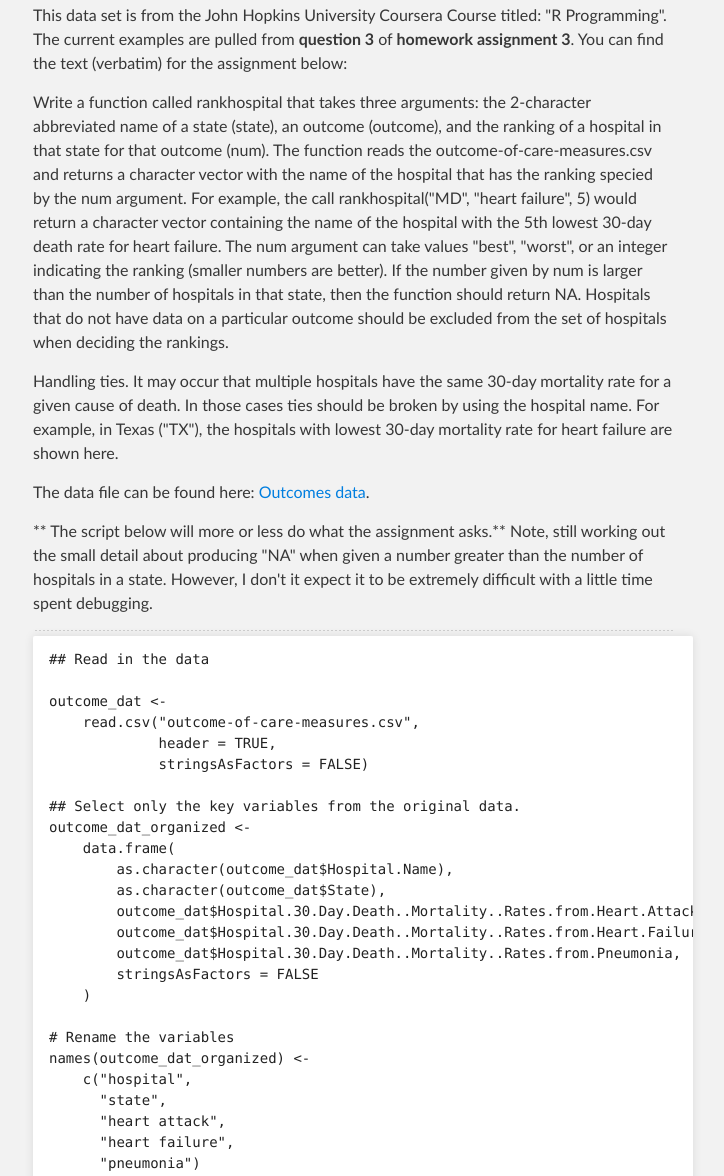
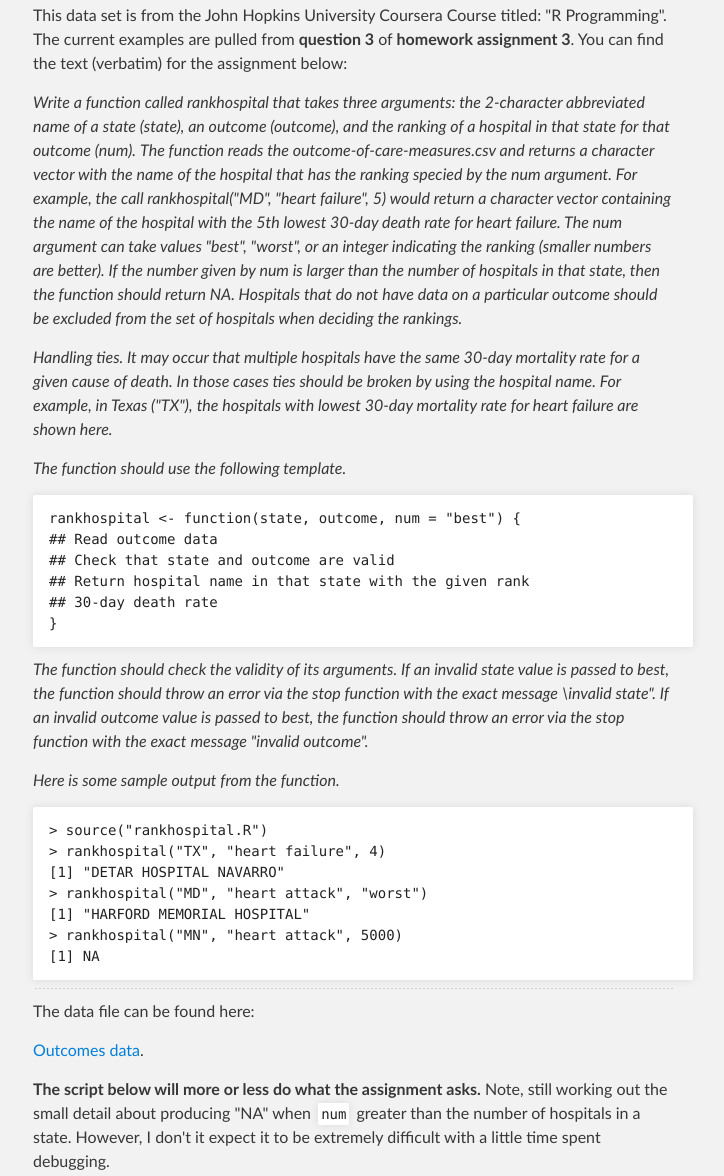
Before and after one commit to mjtat/Coursera-Programming-Assignment-Homework-3-Question-3, a plain HTML site: page index.html in a window 1280 px wide. Shown: the part 393-1569 px from the top of the page, without its empty margins (287-1011 px from the left). Drawn offline with Linux system fonts and the light colour scheme.

```diff
--- a/index.html
+++ b/index.html
@@ -36,18 +36,48 @@
 
 <p>This data set is from the John Hopkins University Coursera Course titled: "R Programming". The current examples are pulled from <strong>question 3</strong> of <strong>homework assignment 3</strong>. You can find the text (verbatim) for the assignment below:</p>
 
-<p>Write a function called rankhospital that takes three arguments: the 2-character abbreviated name of a
-state (state), an outcome (outcome), and the ranking of a hospital in that state for that outcome (num).
-The function reads the outcome-of-care-measures.csv and returns a character vector with the name
-of the hospital that has the ranking specied by the num argument. For example, the call rankhospital("MD", "heart failure", 5) would return a character vector containing the name of the hospital with the 5th lowest 30-day death rate for heart failure. The num argument can take values "best", "worst", or an integer indicating the ranking (smaller numbers are better). If the number given by num is larger than the number of hospitals in that state, then the function should return NA. Hospitals that do not have data on a particular outcome should be excluded from the set of hospitals when deciding the rankings.</p>
+<p><em>Write a function called rankhospital that takes three arguments: the 2-character abbreviated name of a</em>
+<em>state (state), an outcome (outcome), and the ranking of a hospital in that state for that outcome (num).</em>
+<em>The function reads the outcome-of-care-measures.csv and returns a character vector with the name</em>
+<em>of the hospital that has the ranking specied by the num argument. For example, the call rankhospital("MD", "heart failure", 5) would return a character vector containing the name of the hospital with the 5th lowest 30-day death rate for heart failure. The num argument can take values "best", "worst", or an integer indicating the ranking (smaller numbers are better). If the number given by num is larger than the number of hospitals in that state, then the function should return NA. Hospitals that do not have data on a particular outcome should be excluded from the set of hospitals when deciding the rankings.</em></p>
 
-<p>Handling ties. It may occur that multiple hospitals have the same 30-day mortality rate for a given cause
-of death. In those cases ties should be broken by using the hospital name. For example, in Texas ("TX"),
-the hospitals with lowest 30-day mortality rate for heart failure are shown here.</p>
+<p><em>Handling ties. It may occur that multiple hospitals have the same 30-day mortality rate for a given cause</em>
+<em>of death. In those cases ties should be broken by using the hospital name. For example, in Texas ("TX"),</em>
+<em>the hospitals with lowest 30-day mortality rate for heart failure are shown here.</em></p>
 
-<p>The data file can be found here: <a href="https://github.com/mjtat/Coursera-Programming-Assignment-Homework-3-Question-3/raw/master/outcome-of-care-measures.csv">Outcomes data</a>.</p>
+<p><em>The function should use the following template.</em></p>
 
-<p>** The script below will more or less do what the assignment asks.** Note, still working out the small detail about producing "NA" when given a number greater than the number of hospitals in a state. However, I don't it expect it to be extremely difficult with a little time spent debugging.</p>
+<pre><code>rankhospital &lt;- function(state, outcome, num = "best") {
+## Read outcome data
+## Check that state and outcome are valid
+## Return hospital name in that state with the given rank
+## 30-day death rate
+}
+</code></pre>
+
+<p><em>The function should check the validity of its arguments. If an invalid state value is passed to best, the</em>
+<em>function should throw an error via the stop function with the exact message \invalid state". If an invalid</em>
+<em>outcome value is passed to best, the function should throw an error via the stop function with the exact</em>
+<em>message "invalid outcome".</em></p>
+
+<p><em>Here is some sample output from the function.</em></p>
+
+<pre><code>&gt; source("rankhospital.R")
+&gt; rankhospital("TX", "heart failure", 4)
+[1] "DETAR HOSPITAL NAVARRO"
+&gt; rankhospital("MD", "heart attack", "worst")
+[1] "HARFORD MEMORIAL HOSPITAL"
+&gt; rankhospital("MN", "heart attack", 5000)
+[1] NA
+</code></pre>
+
+<hr>
+
+<p>The data file can be found here: </p>
+
+<p><a href="https://github.com/mjtat/Coursera-Programming-Assignment-Homework-3-Question-3/raw/master/outcome-of-care-measures.csv">Outcomes data</a>.</p>
+
+<p><strong>The script below will more or less do what the assignment asks.</strong> Note, still working out the small detail about producing "NA" when <code>num</code> greater than the number of hospitals in a state. However, I don't it expect it to be extremely difficult with a little time spent debugging.</p>
 
 <hr>
 
@@ -88,12 +118,13 @@ outcome_dat_organized$pneumonia[outcome_dat_organized$pneumonia == "Not Availabl
 
 outcome_dat_organized &lt;-
     outcome_dat_organized[complete.cases(outcome_dat_organized), ]
+</code></pre>
 
+<p>## Create the function
+    rank_hosp &lt;- function(location, outcome, num) {
+        location &lt;- toupper(location)</p>
 
-rank_hosp &lt;- function(location, outcome, num) {
-    location &lt;- toupper(location)
-
-    outcome &lt;- tolower(outcome)
+<pre><code>    outcome &lt;- tolower(outcome)
 
     states &lt;- outcome_dat_organized$state
 
```
Also changed, not shown: params.json (+1 -1 lines).
